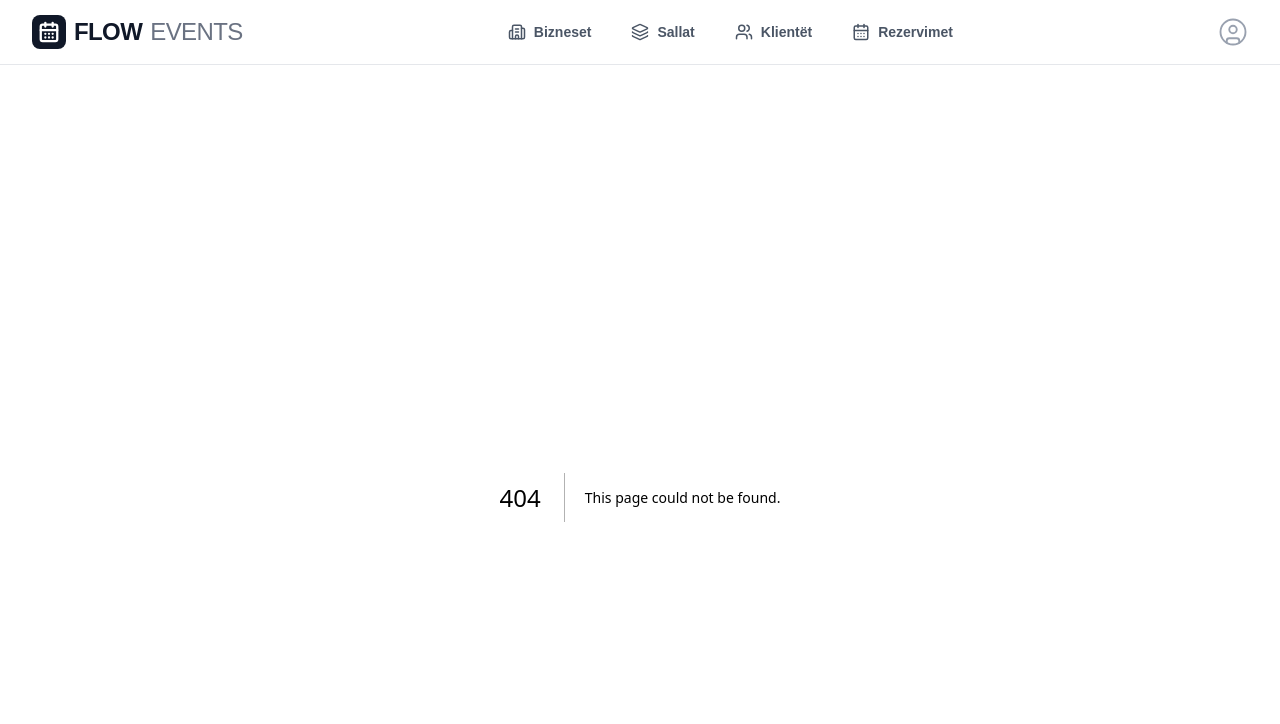
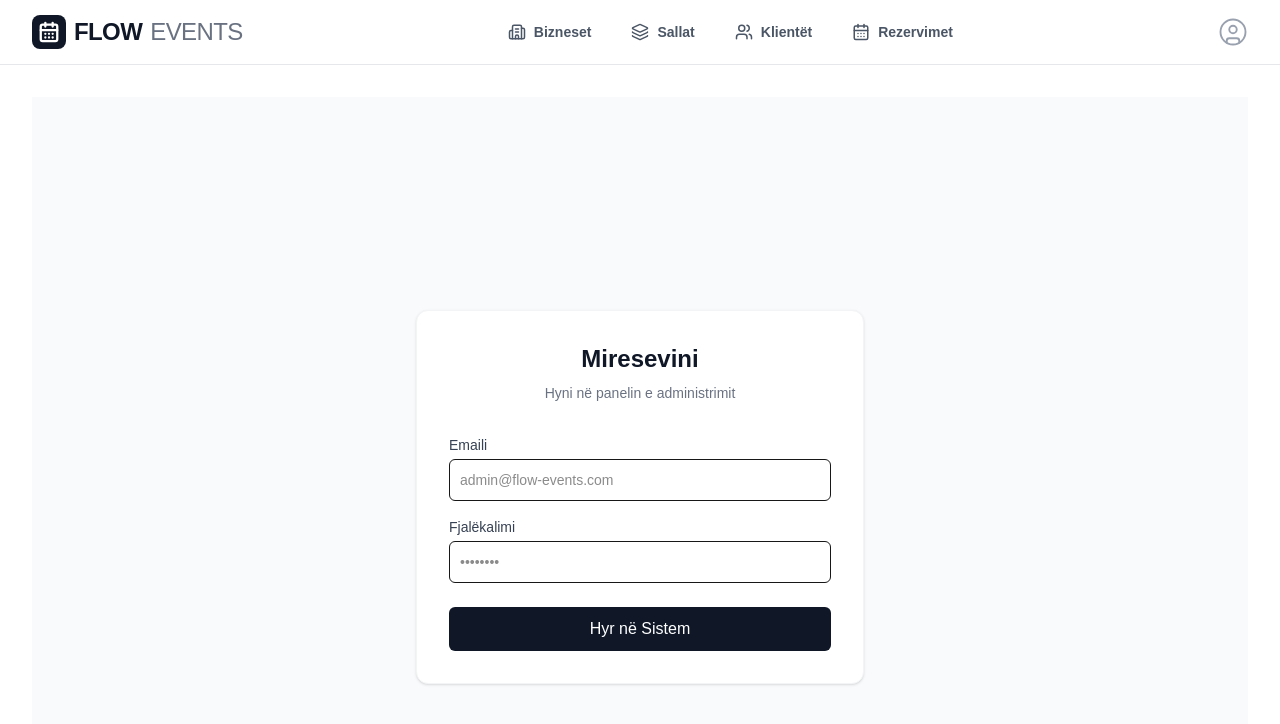
Before and after one commit to begiqi-hub/flow-events, a Next.js app: page /login in a window 1280 px wide. Before the commit this address had no page. Shown: the top 724 px of the page. Built offline with nearby package versions, Linux system fonts and the light colour scheme.

Commit message:
Sistemi i plote i Sigurise dhe Login

```diff
--- /dev/null
+++ b/app/api/auth/[...nextauth]/route.ts
@@ -0,0 +1,54 @@
+import NextAuth from "next-auth";
+import CredentialsProvider from "next-auth/providers/credentials";
+import { prisma } from "../../../../lib/prisma";
+import bcrypt from "bcrypt";
+
+const handler = NextAuth({
+  providers: [
+    CredentialsProvider({
+      name: "Kredencialet",
+      credentials: {
+        email: { label: "Email", type: "email", placeholder: "admin@flow-events.com" },
+        password: { label: "Fjalëkalimi", type: "password" }
+      },
+      async authorize(credentials) {
+        // Kontrollojmë nëse ka futur të dhëna
+        if (!credentials?.email || !credentials?.password) {
+          return null;
+        }
+
+        // Kërkojmë përdoruesin në databazë
+        const user = await prisma.user.findUnique({
+          where: { email: credentials.email }
+        });
+
+        if (!user) {
+          return null; // Nuk u gjet emaili
+        }
+
+        // Kontrollojmë fjalëkalimin
+        const isPasswordValid = await bcrypt.compare(credentials.password, user.password);
+
+        if (!isPasswordValid) {
+          return null; // Fjalëkalim i gabuar
+        }
+
+        // Nëse gjithçka është OK, e lejojmë të futet
+        return {
+          id: user.id,
+          email: user.email,
+          name: user.name,
+          role: user.role
+        };
+      }
+    })
+  ],
+  session: {
+    strategy: "jwt",
+  },
+  pages: {
+    signIn: '/login', // Këtu i themi që faqja e hyrjes do të quhet /login
+  }
+});
+
+export { handler as GET, handler as POST };
--- /dev/null
+++ b/app/api/setup/route.ts
@@ -0,0 +1,23 @@
+import { prisma } from "../../../lib/prisma";
+import bcrypt from "bcrypt";
+import { NextResponse } from "next/server";
+
+export async function GET() {
+  try {
+    // Këtu po e fshehim fjalëkalimin përpara se ta ruajmë në databazë
+    const hashedPassword = await bcrypt.hash("Hajr2025", 10);
+
+    await prisma.user.create({
+      data: {
+        name: "Adnan Begiqi",
+        email: "adnanbegiqi@gmail.com",
+        password: hashedPassword,
+        role: "admin"
+      }
+    });
+
+    return NextResponse.json({ message: "Llogaria e administratorit u krijua me sukses! Tani mund te hyni." });
+  } catch (error) {
+    return NextResponse.json({ error: "Llogaria ekziston tashmë ose ka një gabim tjetër." });
+  }
+}
--- /dev/null
+++ b/app/login/page.tsx
@@ -0,0 +1,76 @@
+"use client";
+
+import { signIn } from "next-auth/react";
+import { useState } from "react";
+import { useRouter } from "next/navigation";
+
+export default function LoginPage() {
+  const [email, setEmail] = useState("");
+  const [password, setPassword] = useState("");
+  const [error, setError] = useState("");
+  const router = useRouter();
+
+  const handleSubmit = async (e: React.FormEvent) => {
+    e.preventDefault();
+    setError("");
+
+    // Kërkojmë nga NextAuth të na verifikojë
+    const res = await signIn("credentials", {
+      email: email,
+      password: password,
+      redirect: false,
+    });
+
+    if (res?.error) {
+      setError("Emaili ose fjalëkalimi është i gabuar!");
+    } else {
+      router.push("/"); // Kthehemi te Dashboard-i nëse është i saktë
+      router.refresh();
+    }
+  };
+
+  return (
+    <div className="min-h-screen flex items-center justify-center bg-gray-50">
+      <div className="bg-white p-8 rounded-xl shadow-sm border border-gray-100 w-full max-w-md">
+        <div className="text-center mb-8">
+          <h1 className="text-2xl font-bold text-gray-900">Miresevini</h1>
+          <p className="text-gray-500 mt-2 text-sm">Hyni në panelin e administrimit</p>
+        </div>
+
+        {error && (
+          <div className="bg-red-50 text-red-500 p-3 rounded-md text-sm mb-4 text-center">
+            {error}
+          </div>
+        )}
+
+        <form onSubmit={handleSubmit} className="flex flex-col gap-4">
+          <div>
+            <label className="block text-sm font-medium text-gray-700 mb-1">Emaili</label>
+            <input
+              type="email"
+              value={email}
+              onChange={(e) => setEmail(e.target.value)}
+              required
+              className="w-full border p-2.5 rounded-md text-sm outline-none focus:border-gray-900"
+              placeholder="admin@flow-events.com"
+            />
+          </div>
+          <div>
+            <label className="block text-sm font-medium text-gray-700 mb-1">Fjalëkalimi</label>
+            <input
+              type="password"
+              value={password}
+              onChange={(e) => setPassword(e.target.value)}
+              required
+              className="w-full border p-2.5 rounded-md text-sm outline-none focus:border-gray-900"
+              placeholder="••••••••"
+            />
+          </div>
+          <button type="submit" className="w-full bg-gray-900 text-white font-medium py-2.5 rounded-md mt-2 hover:bg-gray-800 transition-colors">
+            Hyr në Sistem
+          </button>
+        </form>
+      </div>
+    </div>
+  );
+}
--- /dev/null
+++ b/middleware.ts
@@ -0,0 +1,11 @@
+export { default } from "next-auth/middleware"
+
+// Këtu i tregojmë cilat faqe duam të mbyllim me çelës
+export const config = {
+  matcher: [
+    "/",          // Mbyll Dashboard-in
+    "/bookings",  // Mbyll Rezervimet
+    // "/halls",  // Mund t'i heqësh komentet kur të krijosh këto faqe
+    // "/clients"
+  ]
+}
```
Also changed, not shown: package.json (+7 -4 lines), 2 other files (tests, documents, lock files or other folders).
